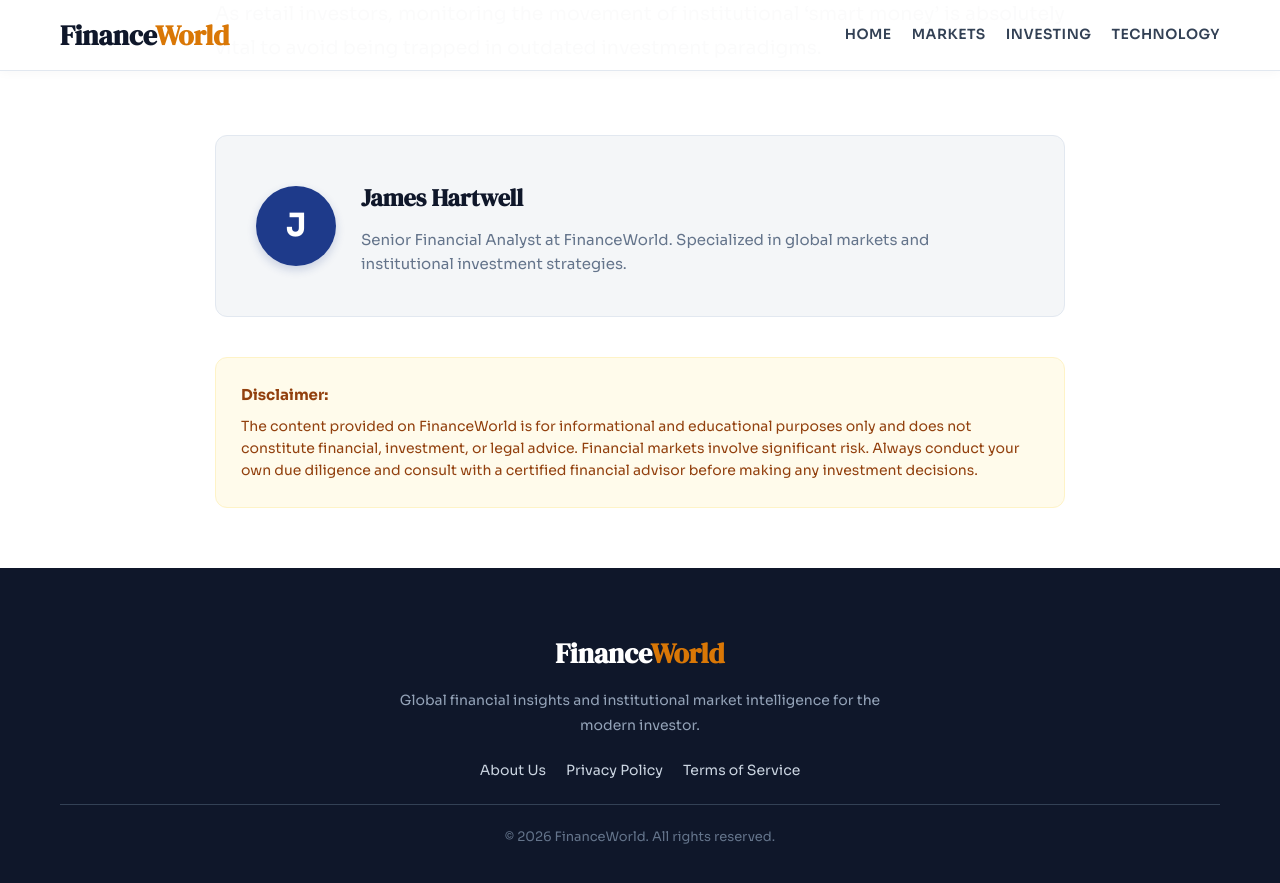
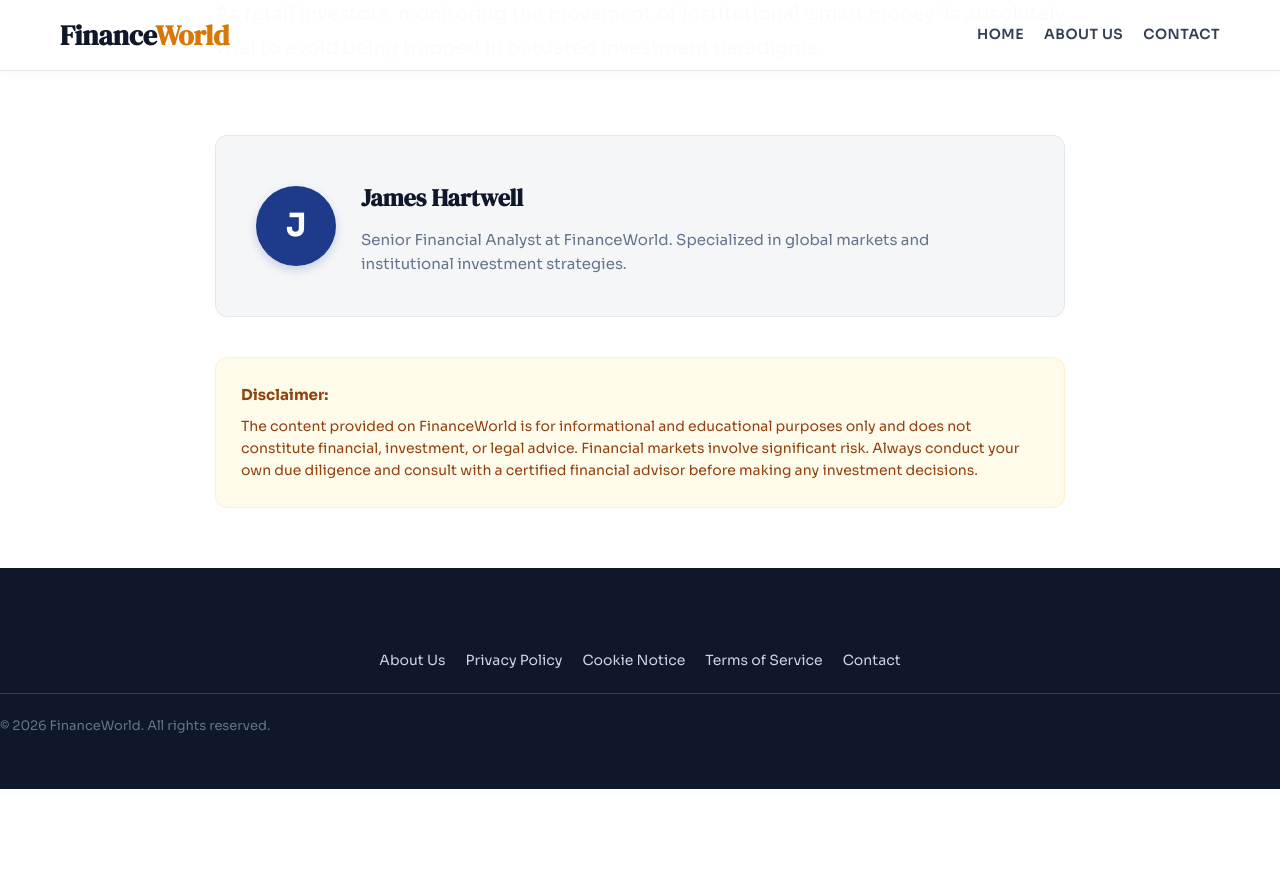
Before and after one commit to Frixx55/FinanceWorld, a Jekyll site: the page built from _posts/2026-05-05-market-trends.md, in a window 1280 px wide and 900 px high, scrolled down 1925 px. Shown: the top 883 px of the window. Built offline with Jekyll 4.4.1, drawn with Linux system fonts in a browser that asks for light colours; after the commit the page ends 2714 px from its top, so only the background shows below that.

Commit message:
Update navigation and footer links in default layout

```diff
--- a/_layouts/default.html
+++ b/_layouts/default.html
@@ -75,9 +75,8 @@
     <a href="{{ '/' | relative_url }}" class="logo">Finance<span>World</span></a>
     <nav>
       <a href="{{ '/' | relative_url }}">Home</a>
-      <a href="#">Markets</a>
-      <a href="#">Investing</a>
-      <a href="#">Technology</a>
+      <a href="{{ '/about/' | relative_url }}">About Us</a>
+      <a href="{{ '/contact/' | relative_url }}">Contact</a>
     </nav>
   </div>
 </header>
@@ -85,13 +84,12 @@
 {{ content }}
 
 <footer>
-  <div class="container footer-content" style="padding-bottom: 0;">
-    <div class="logo" style="color: white; margin-bottom: 10px;">Finance<span style="color: var(--accent2);">World</span></div>
-    <p style="color: #94a3b8; font-size: 14px; max-width: 500px; margin: 0 auto;">Global financial insights and institutional market intelligence for the modern investor.</p>
-    <div class="footer-links">
-      <a href="#">About Us</a>
-      <a href="#">Privacy Policy</a>
-      <a href="#">Terms of Service</a>
+  <div class="footer-links">
+      <a href="{{ '/about/' | relative_url }}">About Us</a>
+      <a href="{{ '/privacy/' | relative_url }}">Privacy Policy</a>
+      <a href="{{ '/cookies/' | relative_url }}">Cookie Notice</a>
+      <a href="{{ '/terms/' | relative_url }}">Terms of Service</a>
+      <a href="{{ '/contact/' | relative_url }}">Contact</a>
     </div>
     <p style="color: #64748b; font-size: 13px; border-top: 1px solid #334155; padding-top: 20px; margin-top: 20px;">&copy; 2026 FinanceWorld. All rights reserved.</p>
   </div>
```
